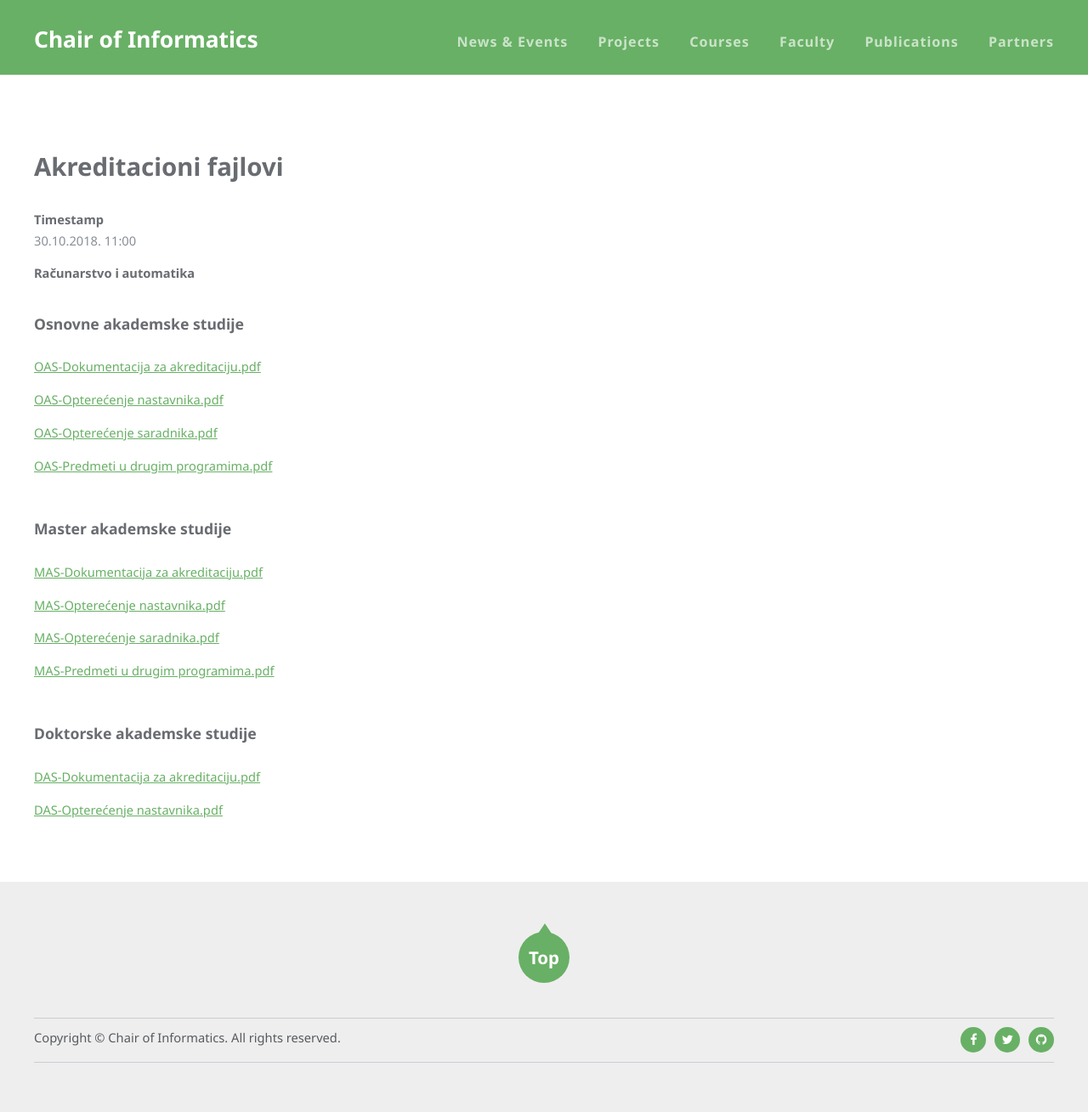
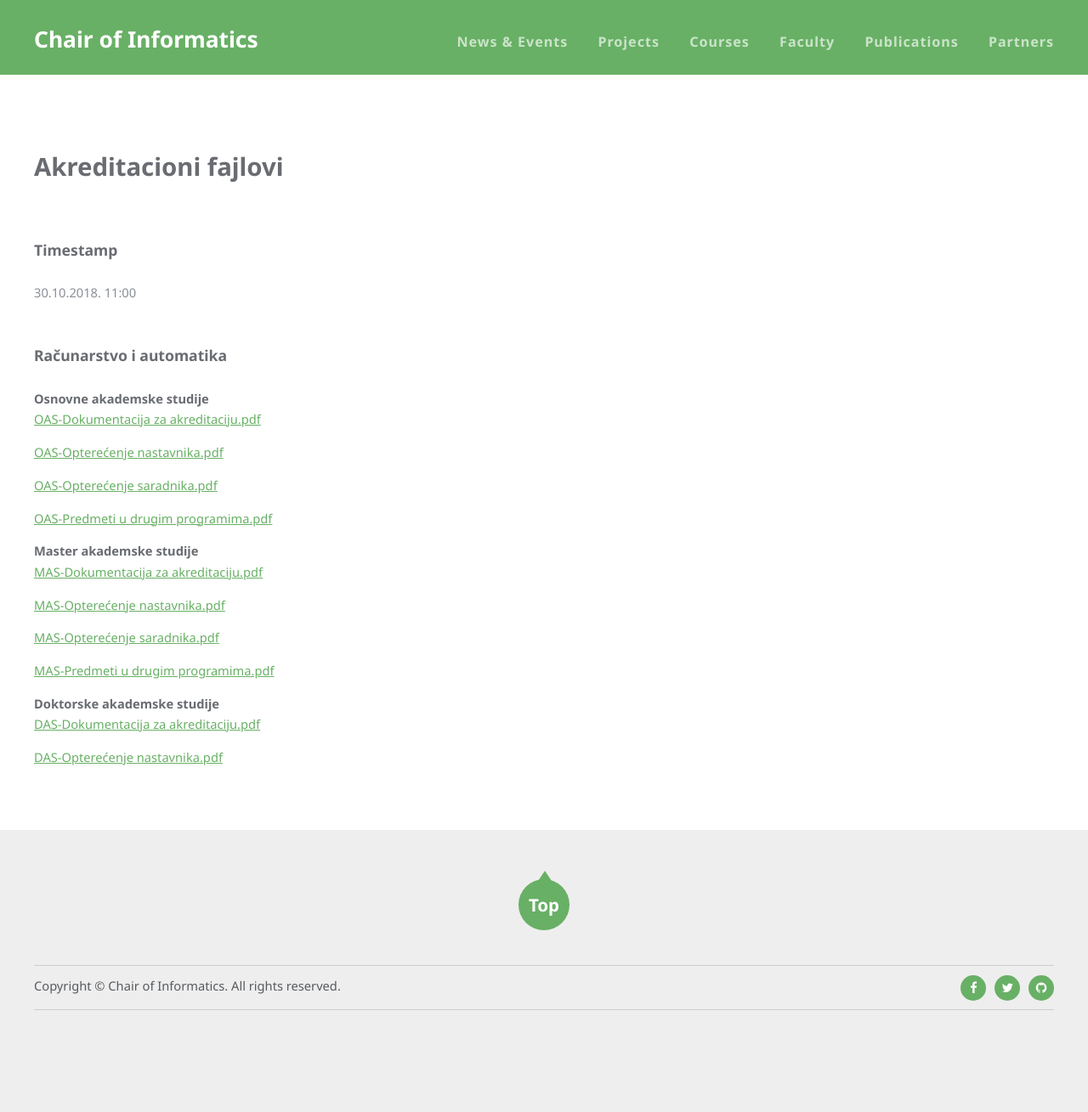
Before and after one commit to unsftn/informatika, a Jekyll site: the page built from akreditacija.md, in a window 1280 px wide. Shown: the whole page at 85% size. Built offline with Jekyll 4.4.1, drawn with Linux system fonts in a browser that asks for light colours; after the commit the page ends 1248 px from its top, so only the background shows below that.

Commit message:
nova verzija od 30.10. u 11:00

```diff
--- a/akreditacija.md
+++ b/akreditacija.md
@@ -4,12 +4,12 @@ title: Akreditacioni fajlovi
 permalink: /akreditacija/
 nomenu: true
 ---
-# Timestamp
+### Timestamp
 30.10.2018. 11:00
 
-# Računarstvo i automatika
+### Računarstvo i automatika
 
-### Osnovne akademske studije
+# Osnovne akademske studije
 [OAS-Dokumentacija za akreditaciju.pdf](/files/akreditacija/OAS-Dokumentacija za akreditaciju.pdf)
 
 [OAS-Opterećenje nastavnika.pdf](/files/akreditacija/OAS-Opterećenje nastavnika.pdf)
@@ -18,7 +18,7 @@ nomenu: true
 
 [OAS-Predmeti u drugim programima.pdf](/files/akreditacija/OAS-Predmeti u drugim programima.pdf)
 
-### Master akademske studije
+# Master akademske studije
 [MAS-Dokumentacija za akreditaciju.pdf](/files/akreditacija/MAS-Dokumentacija za akreditaciju.pdf)
 
 [MAS-Opterećenje nastavnika.pdf](/files/akreditacija/MAS-Opterećenje nastavnika.pdf)
@@ -27,7 +27,7 @@ nomenu: true
 
 [MAS-Predmeti u drugim programima.pdf](/files/akreditacija/MAS-Predmeti u drugim programima.pdf)
 
-### Doktorske akademske studije
+# Doktorske akademske studije
 [DAS-Dokumentacija za akreditaciju.pdf](/files/akreditacija/DAS-Dokumentacija za akreditaciju.pdf)
 
 [DAS-Opterećenje nastavnika.pdf](/files/akreditacija/DAS-Opterećenje nastavnika.pdf)
```
